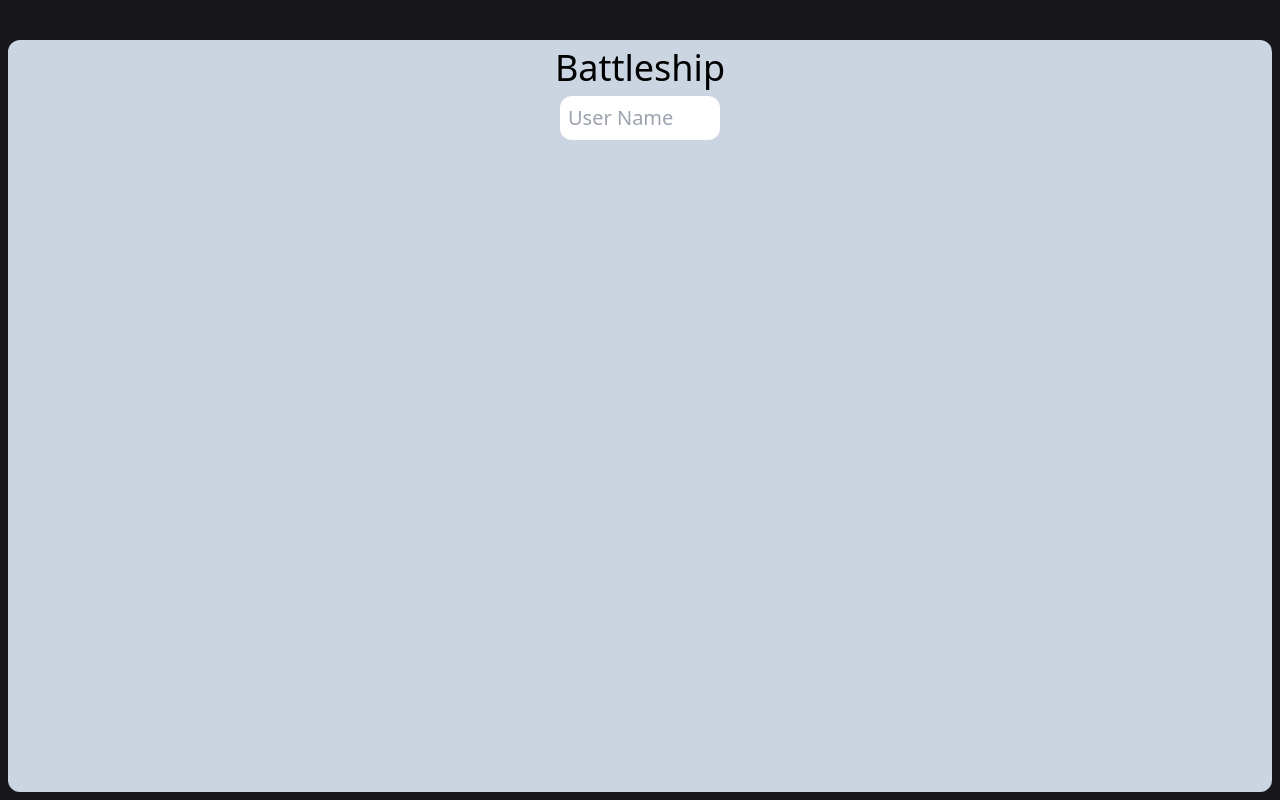
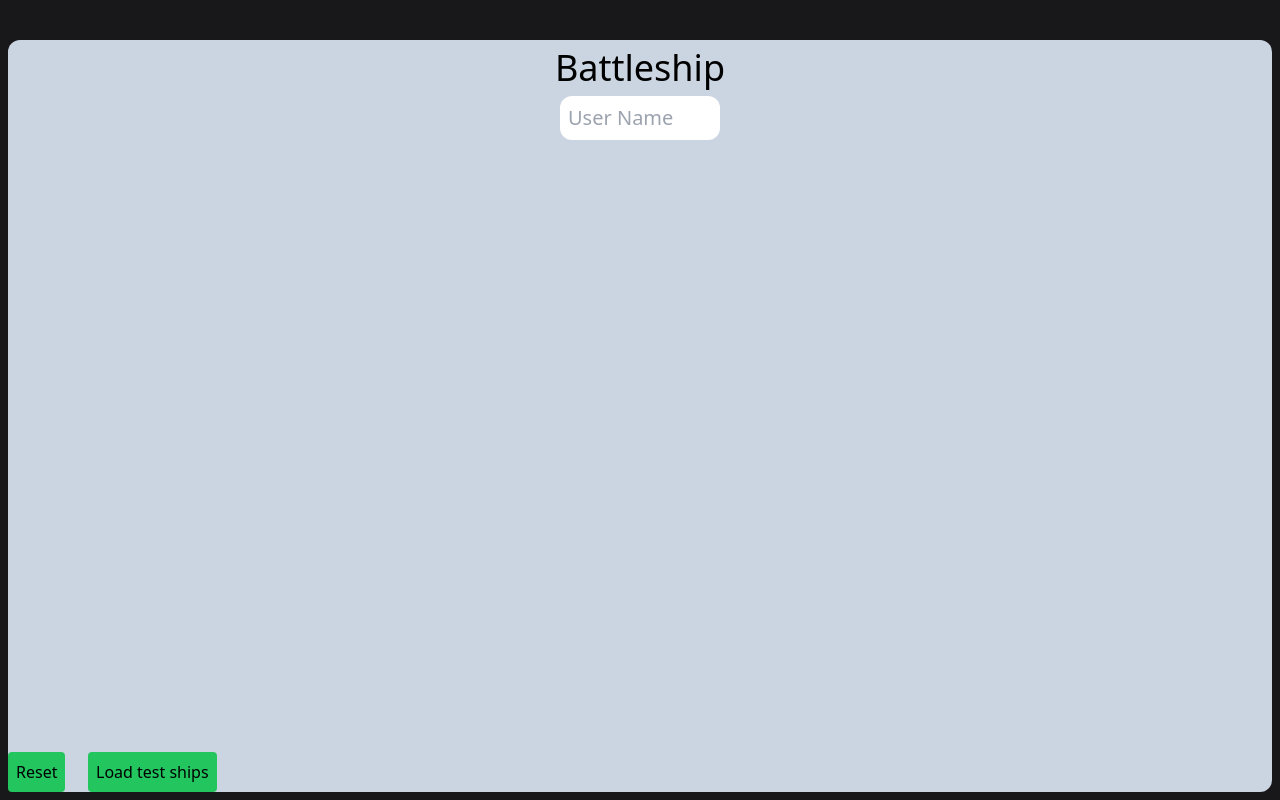
Before and after one commit to ilathem/battleship, a React (Vite) app: page / in a window 1280 px wide. Built offline with nearby package versions, Linux system fonts and the light colour scheme.

Commit message:
add reset buttons

```diff
--- a/src/App.tsx
+++ b/src/App.tsx
@@ -3,7 +3,13 @@
 import { ref, set, onValue, get, child } from 'firebase/database';
 import { Ships, ShipDistances } from './types';
 
+/*
+all common pieces will be put together with a newline in between
+so that { and } work better when navigating using vim motions
+*/
+
 function App() {
+    // State Section
     const [firstPlayerTurn, setFirstPlayerTurn] = useState(true);
     const board: Array<Array<string>> = new Array(10);
     for (let i = 0; i < 10; i++) board[i] = new Array(10);
@@ -18,11 +24,11 @@
         name: string;
         wins: number;
         losses: number;
-    }>();
+    } | null>();
     const [userDataLoading, setUserDataLoading] = useState(false);
     const [page, setPage] = useState('login');
     const [gameLoading, setGameLoading] = useState(false);
-    const [gameData, setGameData] = useState<Game>();
+    const [gameData, setGameData] = useState<Game | null>();
     const [gameMessage, setGameMessage] = useState('');
     const [myGameBoard, setMyGameBoard] = useState<Array<Array<string>>>();
     const [triggerRender, setTriggerRender] = useState(false);
@@ -59,6 +65,7 @@
     });
     const [allShipsValid, setAllShipsValid] = useState(false);
 
+    // Interface / Type Declarations
     interface Game {
         board: Array<Array<string>>;
         player1: string;
@@ -71,6 +78,17 @@
         player2Placements: Array<Array<string>>;
     }
 
+    // Functions
+    const makeMeABoard = (fillerCharacter: string): Array<Array<string>> => {
+        const board: Array<Array<string>> = new Array(10);
+        for (let i = 0; i < 10; i++) board[i] = new Array(10);
+        for (let i = 0; i < 10; i++) {
+            for (let j = 0; j < 10; j++) {
+                board[i][j] = fillerCharacter;
+            }
+        }
+        return board;
+    }
     useEffect(() => {
         let key: keyof typeof shipsValid;
         const board: Array<Array<string>> = new Array(10);
@@ -93,12 +111,8 @@
         // console.log(tempGameBoard)
         setMyGameBoard(tempGameBoard);
         setTriggerRender(!triggerRender);
-
         // console.log(shipsValid);
     }, [shipsValid]);
-
-    // console.log(myGameBoard);
-
     const sendShipPlacements = () => {
         get(child(ref(database), 'game/')).then((snapshot) => {
             if (!snapshot.exists()) return;
@@ -119,7 +133,6 @@
         });
         initializeGame();
     };
-
     const placeShip = (
         shipKey: keyof Ships,
         tempGameBoard: Array<Array<string>>
@@ -161,12 +174,10 @@
         }
         // console.log(tempGameBoard)
     };
-
     const loginOrRegister = (userName: string) => {
         // console.log("clicked log in")
         setUserDataLoading(true);
         const userRef = ref(database, 'users/' + userName);
-
         get(child(ref(database), `users/${userName}`)).then((snapshot) => {
             if (snapshot.val()) {
                 // console.log(snapshot.val());
@@ -181,10 +192,8 @@
                 });
             }
         });
-
         setPage('selectOption');
     };
-
     const joinGame = () => {
         if (!userData) return;
         setPage('joinGame');
@@ -238,7 +247,6 @@
             .catch((err) => console.error(err));
         setGameLoading(false);
     };
-
     // useEffect(() => {
     //   return () => {
     //     const board:Array<Array<string>> = new Array(10)
@@ -264,7 +272,6 @@
     //     })
     //   }
     // }, [])
-
     const initializeGame = () => {
         if (!userData) return;
         setPage('playGame');
@@ -284,9 +291,7 @@
             setGameData(data);
         });
     };
-
     const spectateGame = () => {};
-
     const sendSelection = (row: number, col: number) => {
         if (!gameData || !userData) return;
         let tempGameBoard = null;
@@ -318,21 +323,100 @@
             tempGameData.player1Turn = true;
             tempGameData.player1Board = tempGameBoard;
         }
-
         setGameData(tempGameData);
-
         set(ref(database, 'game/'), tempGameData);
     };
-
     const handleClick = (row: number, col: number) => {
         if (!userData || !gameData) return;
         sendSelection(row, col);
     };
 
-    // console.log(gameData)
-
+    // Rendering
     return (
         <div className='relative h-screen w-full bg-zinc-900 pt-10 pb-2 px-2 overflow-hidden'>
+            <button
+                className='absolute bottom-0 left-0 bg-green-500 p-2 rounded active:scale-90 transition m-2'
+                onClick={() => {
+                    const blankGame: Game = {
+                        board: makeMeABoard('?'),
+                        player1: '',
+                        player1Board: makeMeABoard(''),
+                        player2Board: makeMeABoard(''),
+                        player2: '',
+                        player1Placements: makeMeABoard(''),
+                        player2Placements: makeMeABoard(''),
+                        player1Turn: false,
+                        state: 'waiting for players'
+                    }
+                    setPage('login')
+                    setUserData(null)
+                    setGameData(null)
+                    set(ref(database, 'game/'), blankGame)
+                    setShips({
+                        carrier: {
+                            start: '',
+                            end: '',
+                        },
+                        battleship: {
+                            start: '',
+                            end: '',
+                        },
+                        destroyer: {
+                            start: '',
+                            end: '',
+                        },
+                        submarine: {
+                            start: '',
+                            end: '',
+                        },
+                        patrol: {
+                            start: '',
+                            end: '',
+                        },
+                    })
+                    setShipsValid({
+                        carrier: false,
+                        battleship: false,
+                        destroyer: false,
+                        submarine: false,
+                        patrol: false,
+                    })
+                }}
+            >Reset</button>
+            <button
+                className='absolute bottom-0 left-20 bg-green-500 p-2 rounded active:scale-90 transition m-2'
+                onClick={() => {
+                    setShips({
+                        carrier: {
+                            start: 'A1',
+                            end: 'A5',
+                        },
+                        battleship: {
+                            start: 'B1',
+                            end: 'B4',
+                        },
+                        destroyer: {
+                            start: 'C1',
+                            end: 'C3',
+                        },
+                        submarine: {
+                            start: 'D1',
+                            end: 'D3',
+                        },
+                        patrol: {
+                            start: 'E1',
+                            end: 'E2',
+                        },
+                    })
+                    setShipsValid({
+                        carrier: true,
+                        battleship: true,
+                        destroyer: true,
+                        submarine: true,
+                        patrol: true,
+                    })
+                }}
+            >Load test ships</button>
             {userData && (
                 <div className='absolute left-4 top-2 flex flex-row'>
                     <p className='text-white/90 text-xl bg-zinc-800 rounded-xl px-2 hover:text-white mr-4 transition'>
@@ -571,6 +655,7 @@
     );
 }
 
+// Renders each game board
 const Board = ({
     board,
     handleClick,
@@ -625,6 +710,7 @@
     );
 };
 
+// Ship text input
 const ShipInput = ({
     name,
     ships,
@@ -640,16 +726,17 @@
     setValid: (valid: boolean) => void;
     myGameBoard: string[][];
 }) => {
+    // State / Types
     interface Coordinates {
         startNum: number;
         endNum: number;
         startChar: string;
         endChar: string;
     }
-
     const [inputCheckStatus, setInputCheckStatus] = useState('');
     // const [coordinates, setCoordinates] = useState<Coordinates>();
 
+    // Functions
     const checkIsValid = () => {
         const start = ships[name].start;
         const end = ships[name].end;
@@ -696,7 +783,6 @@
         submarine: 3,
         patrol: 2,
     };
-
     const checkDistance = (
         distance: number,
         shipClass: keyof Ships,
@@ -725,7 +811,6 @@
             setInputCheckStatus('Too much space!');
         }
     };
-
     const checkIfOverlapExists = (coordinates: Coordinates) => {
         // console.log("overlap:")
         // console.log(ships)
@@ -741,9 +826,7 @@
             //     start: [startRow, startCol],
             //     end: [endRow, endCol]
             // })
-
             console.log(myGameBoard);
-
             for (let i = startRow; i <= endRow; i++) {
                 for (let j = startCol; j <= endCol; j++) {
                     if (myGameBoard[i][j] !== ' ') {
@@ -759,7 +842,6 @@
             return true;
         }
     };
-
     const borderStyles = {
         carrier: 'border-2 border-teal-700 w-80 rounded-xl p-2 m-2',
         battleship: 'border-2 border-red-700 w-80 rounded-xl p-2 m-2',
@@ -768,6 +850,7 @@
         patrol: 'border-2 border-rose-700 w-80 rounded-xl p-2 m-2',
     };
 
+    // Rendering
     return (
         <div className={borderStyles[name]}>
             <p>{`${name.charAt(0).toUpperCase()}${name.slice(1)} (${
```
